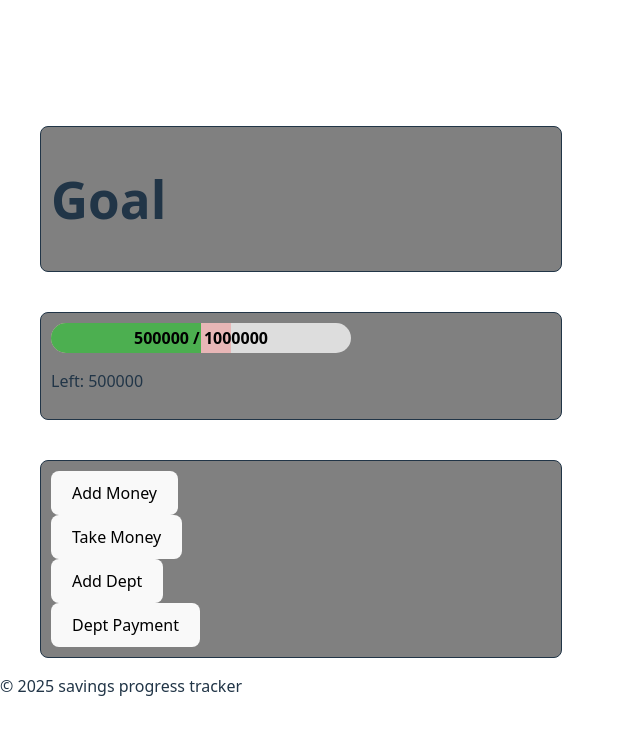
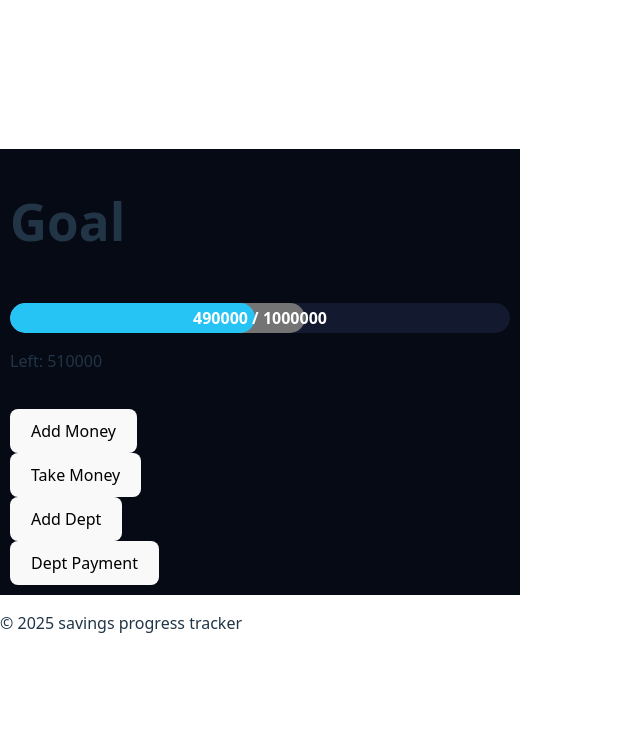
Before and after one commit to Lazy690/Savings_goal_tracker, a React (Vite) app in the folder savings-progress-tracker/: page / in a window 1280 px wide. Shown: the top 734 px of the page, without its empty margins (0-640 px from the left). Built offline with nearby package versions, Linux system fonts and the light colour scheme; data requests are answered from the project's data file.

Commit message:
color-scheme-change
I changed the color scheme based on an image a saw online, I think it looks much better this way, all I need to do is learn how positioning works to make it better and more dinamic.

```diff
--- a/savings-progress-tracker/DataBase/db.json
+++ b/savings-progress-tracker/DataBase/db.json
@@ -43,6 +43,12 @@
       "Amount": "300000",
       "Category": "cat",
       "Notes": ""
+    },
+    {
+      "id": "b6c4",
+      "Amount": "10000",
+      "Category": "dog",
+      "Notes": "my fat ass"
     }
   ],
   "Dept": [
@@ -57,7 +63,8 @@
   "UpdateTotalsave": [
     {
       "totalsaved": "0",
-      "timestamp": "0"
+      "timestamp": "0",
+      "id": "3e74"
     }
   ]
 }
--- a/savings-progress-tracker/src/Dashboard/Buttons/PopupForm.css
+++ b/savings-progress-tracker/src/Dashboard/Buttons/PopupForm.css
@@ -19,7 +19,7 @@
 
 .modal {
 
-  background: #585858;
+  background: #060a14;
   padding: 30px;
   border-radius: 8px;
   box-shadow: 0 4px 15px rgba(0, 0, 0, 0.3);
@@ -50,6 +50,7 @@ input {
   font-size: 14px;
   border: 1px;
   border-radius: 10px;
+  background-color: #131a2f;
 }
 
 /*Drop down menu inside Dept component*/
--- a/savings-progress-tracker/src/Dashboard/Buttons/button.main.jsx
+++ b/savings-progress-tracker/src/Dashboard/Buttons/button.main.jsx
@@ -8,11 +8,10 @@ function Buttons() {
         const background = {
             margin: "auto",
             width: "500px",
-            borderRadius: "8px",
-            border: "1px solid",
+
 
             padding: "10px",
-            background: "gray",
+            background: "#060a14",
 
 
         }
--- a/savings-progress-tracker/src/Dashboard/ProgressBar/ProgressBar.jsx
+++ b/savings-progress-tracker/src/Dashboard/ProgressBar/ProgressBar.jsx
@@ -99,12 +99,11 @@ export default function ProgressBar() {
   //html section
 
   const background = {
-    margin: "40px",
+
     width: "500px",
-    borderRadius: "8px",
-    border: "1px solid",
+
     padding: "10px",
-    background: "gray",
+    background: "#060a14",
   };
 
   return (
--- a/savings-progress-tracker/src/Dashboard/ProgressBar/Progressbar.css
+++ b/savings-progress-tracker/src/Dashboard/ProgressBar/Progressbar.css
@@ -6,9 +6,9 @@
 
 .bar {
       position: relative;
-      width: 300px;
+      width: 500px;
       height: 30px;
-      background-color: #ddd;
+      background-color: #131a2f;
       border-radius: 15px;
       overflow: hidden;
       position: relative;
@@ -19,8 +19,9 @@
 
     .deptfill {
       position: absolute;
+      border-radius: 15px;
       height: 100%;
-      background-color: rgba(253, 90, 90, 0.3);
+      background-color: #747474;
       width: 0;
       transition: width 0.5s ease;
       z-index: 2;
@@ -28,9 +29,10 @@
 
     .fill {
       position: absolute;
+      border-radius: 15px;
 
       height: 100%;
-      background-color: #4caf50;
+      background-color: #26c4f4;
       width: 0;
       transition: width 0.5s ease;
       z-index: 3;
@@ -42,6 +44,6 @@
       top: 0;
       line-height: 30px;
       font-weight: bold;
-      color: black;
+      color: rgb(255, 255, 255);
       z-index: 4;
     }
--- a/savings-progress-tracker/src/Dashboard/header.jsx
+++ b/savings-progress-tracker/src/Dashboard/header.jsx
@@ -1,18 +1,23 @@
+
 function Header() {
 
 
     const background = {
-        margin: "40px",
         width: "500px",
-        borderRadius: "8px",
-        border: "1px solid",
         padding: "10px",
-        background: "gray",
+        background: "#060a14",
+
+    }
+    const goalstyle = {
+        fontweight: "500",
+        fontfamily: "inherit",
+        textalign: "center",
+
     }
     return (
         <div style={background}>
             <header>
-                <h1>Goal</h1>
+                <h1 style={goalstyle}>Goal</h1>
 
 
             </header>
--- a/savings-progress-tracker/src/index.css
+++ b/savings-progress-tracker/src/index.css
@@ -5,7 +5,7 @@
 
   color-scheme: light dark;
   color: rgba(255, 255, 255, 0.87);
-  background-color: hsl(0, 0%, 7%);
+  background-color: #131a2f;
 
   font-synthesis: none;
   text-rendering: optimizeLegibility;
@@ -19,7 +19,7 @@ a {
   text-decoration: inherit;
 }
 a:hover {
-  color: #535bf2;
+  color: #000acc;
 }
 
 body {
@@ -42,7 +42,7 @@ button {
   font-size: 1em;
   font-weight: 500;
   font-family: inherit;
-  background-color: #242424;
+  background-color: #060a14;
   cursor: pointer;
   transition: border-color 0.25s;
 }
@@ -66,3 +66,9 @@ button:focus-visible {
     background-color: #f9f9f9;
   }
 }
+
+p {
+  font-size: 1em;
+  font-weight: 500;
+  font-family: inherit;
+}
```
Also changed, not shown: savings-progress-tracker/src/Dashboard/forum.jsx (deleted, +0 -41 lines).
